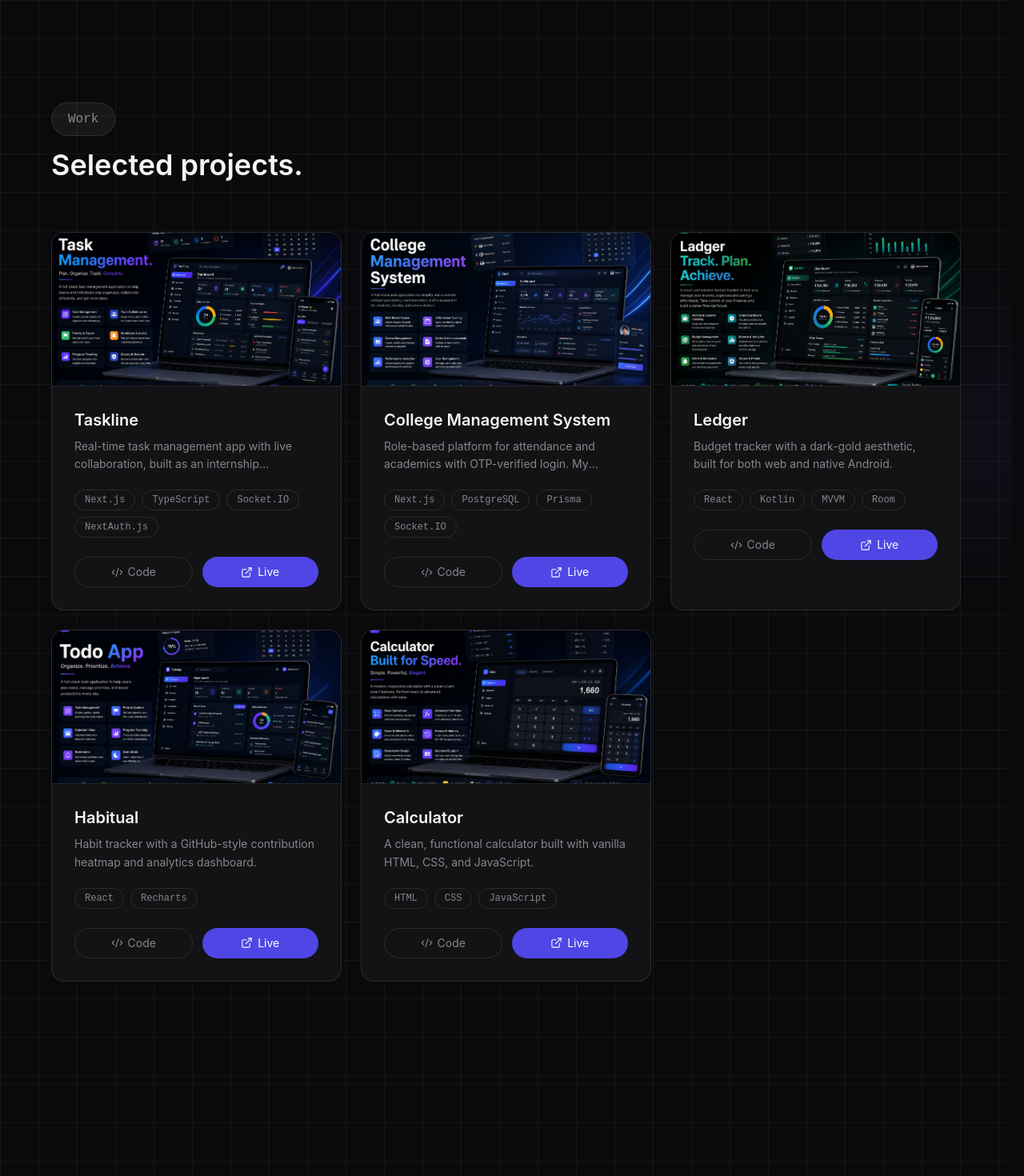
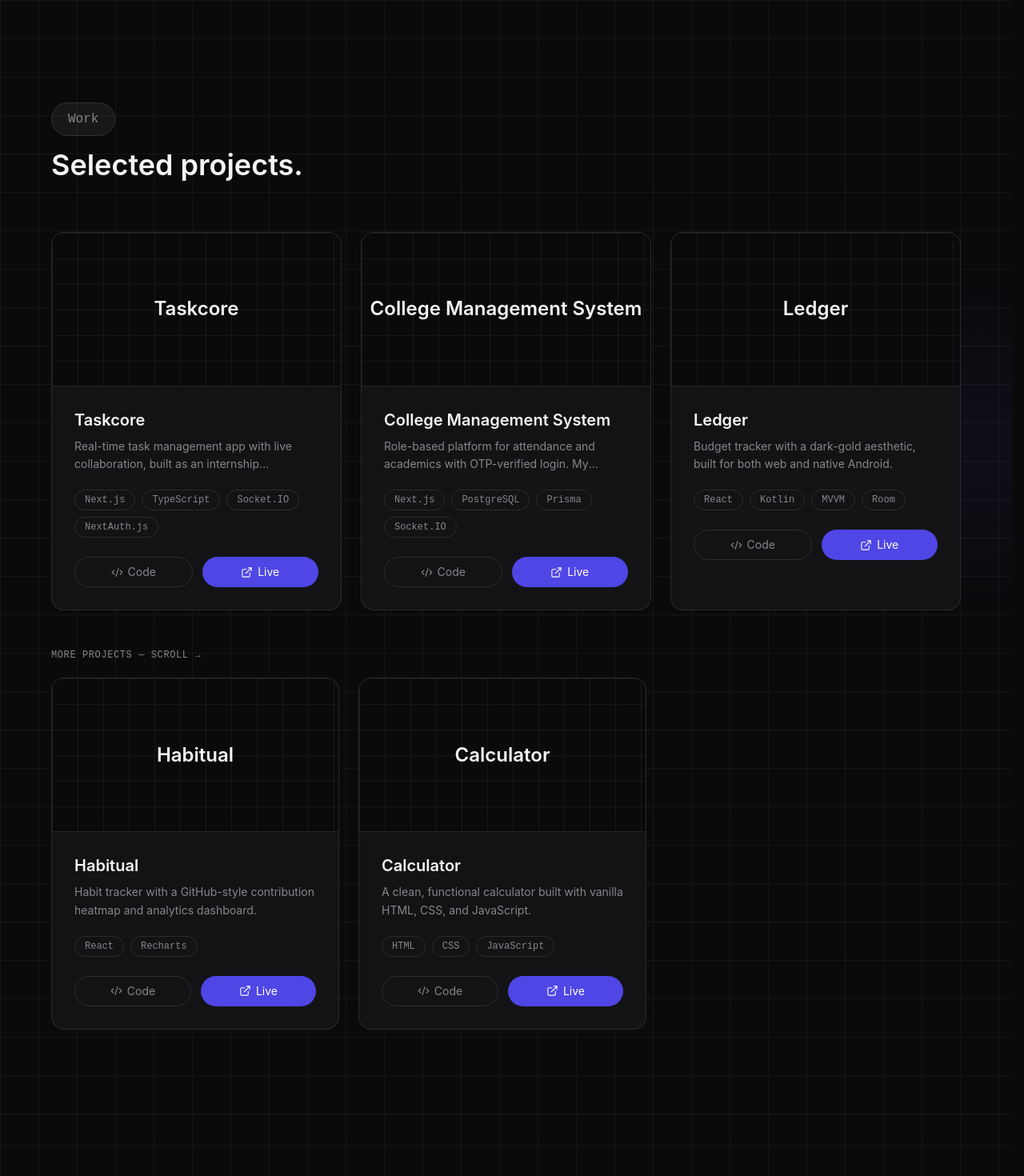
Before and after one commit to BikashxDash/Portfolio, a Next.js app: page / in a window 1280 px wide. Shown: the part 1920-3390 px from the top of the page at 80% size. Built offline with nearby package versions, Linux system fonts and the light colour scheme.

Commit message:
Update an project

```diff
--- a/src/components/Work.js
+++ b/src/components/Work.js
@@ -1,18 +1,198 @@
+// "use client";
+
+// import { motion } from "framer-motion";
+// import { Code2, ExternalLink } from "lucide-react";
+// import Image from "next/image";
+
+// const PROJECTS = [
+//   {
+//     name: "Taskline",
+//     description:
+//       "Real-time task management app with live collaboration, built as an internship submission.",
+//     stack: ["Next.js", "TypeScript", "Socket.IO", "NextAuth.js"],
+//     github: "https://github.com/BikashxDash/Taskline",
+//     live: "",
+//     image: "/projects/taskline.png",
+//   },
+//   {
+//     name: "College Management System",
+//     description:
+//       "Role-based platform for attendance and academics with OTP-verified login. My primary solo project.",
+//     stack: ["Next.js", "PostgreSQL", "Prisma", "Socket.IO"],
+//     github: "https://github.com/BikashxDash/College-Management-System",
+//     live: "",
+//     image: "/projects/college-management-system.png",
+//   },
+//   {
+//     name: "Ledger",
+//     description:
+//       "Budget tracker with a dark-gold aesthetic, built for both web and native Android.",
+//     stack: ["React", "Kotlin", "MVVM", "Room"],
+//     github: "https://github.com/BikashxDash/Ledger",
+//     live: "",
+//     image: "/projects/ledger.png",
+//   },
+//   {
+//     name: "Habitual",
+//     description:
+//       "Habit tracker with a GitHub-style contribution heatmap and analytics dashboard.",
+//     stack: ["React", "Recharts"],
+//     github: "https://github.com/BikashxDash/Habitual",
+//     live: "",
+//     image: "/projects/habitual.png",
+//   },
+//   {
+//     name: "Calculator",
+//     description:
+//       "A clean, functional calculator built with vanilla HTML, CSS, and JavaScript.",
+//     stack: ["HTML", "CSS", "JavaScript"],
+//     github: "https://github.com/BikashxDash/Calculator",
+//     live: "",
+//     image: "/projects/calculator.png",
+//   },
+// ];
+
+// function ProjectCard({ project, index }) {
+//   return (
+//     <motion.div
+//       initial={{ opacity: 0, y: 24 }}
+//       whileInView={{ opacity: 1, y: 0 }}
+//       viewport={{ once: true, margin: "-100px" }}
+//       transition={{ duration: 0.5, delay: index * 0.08, ease: [0.16, 1, 0.3, 1] }}
+//       whileHover={{ y: -6 }}
+//       className="group relative overflow-hidden rounded-2xl border border-border bg-surface transition-shadow duration-300 hover:shadow-2xl"
+//     >
+//       <div className="relative flex h-48 w-full items-center justify-center overflow-hidden border-b border-border bg-bg">
+//         <div
+//           className="pointer-events-none absolute inset-0 opacity-[0.06]"
+//           style={{
+//             backgroundImage:
+//               "linear-gradient(to right, var(--text-primary) 1px, transparent 1px), linear-gradient(to bottom, var(--text-primary) 1px, transparent 1px)",
+//             backgroundSize: "32px 32px",
+//           }}
+//         />
+//         <span className="font-display relative z-0 text-2xl font-semibold text-text-secondary/40 transition-colors duration-300 group-hover:text-accent/60">
+//           {project.name}
+//         </span>
+//         {project.image && (
+//           <Image
+//             src={project.image}
+//             alt={project.name}
+//             fill
+//             sizes="(max-width: 768px) 100vw, 33vw"
+//             className="relative z-10 object-cover transition-transform duration-500 group-hover:scale-105"
+//           />
+//         )}
+//       </div>
+
+//       <div className="p-7">
+//         <h3 className="font-display mb-2 text-xl font-semibold text-text-primary">
+//           {project.name}
+//         </h3>
+//         <p className="mb-5 line-clamp-2 text-sm leading-relaxed text-text-secondary">
+//           {project.description}
+//         </p>
+
+//         <div className="mb-6 flex flex-wrap gap-2">
+//           {project.stack.map((tech) => (
+//             <span
+//               key={tech}
+//               className="rounded-full border border-border px-3 py-1 font-mono text-xs text-text-secondary"
+//             >
+//               {tech}
+//             </span>
+//           ))}
+//         </div>
+
+//         <div className="flex gap-3">
+//           <a
+//             href={project.github}
+//             target="_blank"
+//             rel="noopener noreferrer"
+//             className="flex flex-1 items-center justify-center gap-1.5 rounded-full border border-border px-4 py-2 text-sm text-text-secondary transition-colors hover:text-text-primary"
+//           >
+//             <Code2 size={15} strokeWidth={1.75} />
+//             Code
+//           </a>
+//           <a
+//             href={project.live || "#"}
+//             target={project.live ? "_blank" : undefined}
+//             rel="noopener noreferrer"
+//             className="flex flex-1 items-center justify-center gap-1.5 rounded-full bg-accent px-4 py-2 text-sm text-white transition-opacity hover:opacity-90"
+//           >
+//             <ExternalLink size={15} strokeWidth={1.75} />
+//             Live
+//           </a>
+//         </div>
+//       </div>
+//     </motion.div>
+//   );
+// }
+
+// export default function Work() {
+//   return (
+//     <section id="work" className="relative w-full overflow-hidden px-6 py-24 md:px-16 md:py-32">
+//       <div
+//         className="pointer-events-none absolute -right-40 top-1/4 h-[400px] w-[400px] rounded-full opacity-[0.08] blur-3xl"
+//         style={{ background: "radial-gradient(circle, #6366F1, transparent 70%)" }}
+//       />
+//       <div
+//         className="pointer-events-none absolute inset-0 opacity-[0.05]"
+//         style={{
+//           backgroundImage:
+//             "linear-gradient(to right, var(--text-primary) 1.5px, transparent 1.5px), linear-gradient(to bottom, var(--text-primary) 1.5px, transparent 1.5px)",
+//           backgroundSize: "48px 48px, 48px 48px",
+//         }}
+//       />
+
+//       <div className="relative mx-auto max-w-6xl">
+//         <motion.p
+//           initial={{ opacity: 0, y: 16 }}
+//           whileInView={{ opacity: 1, y: 0 }}
+//           viewport={{ once: true, margin: "-100px" }}
+//           transition={{ duration: 0.5, ease: [0.16, 1, 0.3, 1] }}
+//           className="mb-4 inline-block rounded-full border border-border bg-surface-glass px-5 py-2 font-mono text-base text-text-secondary"
+//         >
+//           Work
+//         </motion.p>
+
+//         <motion.h2
+//           initial={{ opacity: 0, y: 16 }}
+//           whileInView={{ opacity: 1, y: 0 }}
+//           viewport={{ once: true, margin: "-100px" }}
+//           transition={{ duration: 0.5, delay: 0.05, ease: [0.16, 1, 0.3, 1] }}
+//           className="font-display mb-16 max-w-xl text-3xl font-semibold leading-snug text-text-primary md:text-4xl"
+//         >
+//           Selected projects.
+//         </motion.h2>
+
+//         <div className="grid grid-cols-1 gap-6 sm:grid-cols-2 lg:grid-cols-3">
+//           {PROJECTS.map((project, i) => (
+//             <ProjectCard key={project.name} project={project} index={i} />
+//           ))}
+//         </div>
+
+//       </div>
+//     </section>
+//   );
+// }
+
+
 "use client";
 
 import { motion } from "framer-motion";
+import Image from "next/image";
 import { Code2, ExternalLink } from "lucide-react";
-import Image from "next/image";
 
 const PROJECTS = [
   {
-    name: "Taskline",
+    name: "Taskcore",
     description:
       "Real-time task management app with live collaboration, built as an internship submission.",
     stack: ["Next.js", "TypeScript", "Socket.IO", "NextAuth.js"],
-    github: "https://github.com/BikashxDash/Taskline",
+    github: "https://github.com/BikashxDash/Taskcore",
     live: "",
-    image: "/projects/taskline.png",
+    image: "",
   },
   {
     name: "College Management System",
@@ -21,7 +201,7 @@ const PROJECTS = [
     stack: ["Next.js", "PostgreSQL", "Prisma", "Socket.IO"],
     github: "https://github.com/BikashxDash/College-Management-System",
     live: "",
-    image: "/projects/college-management-system.png",
+    image: "",
   },
   {
     name: "Ledger",
@@ -30,7 +210,7 @@ const PROJECTS = [
     stack: ["React", "Kotlin", "MVVM", "Room"],
     github: "https://github.com/BikashxDash/Ledger",
     live: "",
-    image: "/projects/ledger.png",
+    image: "",
   },
   {
     name: "Habitual",
@@ -39,7 +219,7 @@ const PROJECTS = [
     stack: ["React", "Recharts"],
     github: "https://github.com/BikashxDash/Habitual",
     live: "",
-    image: "/projects/habitual.png",
+    image: "",
   },
   {
     name: "Calculator",
@@ -48,11 +228,14 @@ const PROJECTS = [
     stack: ["HTML", "CSS", "JavaScript"],
     github: "https://github.com/BikashxDash/Calculator",
     live: "",
-    image: "/projects/calculator.png",
+    image: "",
   },
 ];
 
-function ProjectCard({ project, index }) {
+const FEATURED = PROJECTS.slice(0, 3);
+const MORE = PROJECTS.slice(3);
+
+function ProjectCard({ project, index, className = "" }) {
   return (
     <motion.div
       initial={{ opacity: 0, y: 24 }}
@@ -60,7 +243,7 @@ function ProjectCard({ project, index }) {
       viewport={{ once: true, margin: "-100px" }}
       transition={{ duration: 0.5, delay: index * 0.08, ease: [0.16, 1, 0.3, 1] }}
       whileHover={{ y: -6 }}
-      className="group relative overflow-hidden rounded-2xl border border-border bg-surface transition-shadow duration-300 hover:shadow-2xl"
+      className={`group relative overflow-hidden rounded-2xl border border-border bg-surface transition-shadow duration-300 hover:shadow-2xl ${className}`}
     >
       <div className="relative flex h-48 w-full items-center justify-center overflow-hidden border-b border-border bg-bg">
         <div
@@ -166,11 +349,31 @@ export default function Work() {
           Selected projects.
         </motion.h2>
 
+        {/* Featured — fixed 3-card grid */}
         <div className="grid grid-cols-1 gap-6 sm:grid-cols-2 lg:grid-cols-3">
-          {PROJECTS.map((project, i) => (
+          {FEATURED.map((project, i) => (
             <ProjectCard key={project.name} project={project} index={i} />
           ))}
         </div>
+
+        {/* More projects — horizontal side-scroll */}
+        {MORE.length > 0 && (
+          <div className="mt-12">
+            <p className="mb-5 font-mono text-xs uppercase tracking-wider text-text-secondary">
+              More projects — scroll →
+            </p>
+            <div className="scrollbar-hide -mx-6 flex snap-x snap-mandatory gap-6 overflow-x-auto px-6 pb-4 md:-mx-16 md:px-16">
+              {MORE.map((project, i) => (
+                <ProjectCard
+                  key={project.name}
+                  project={project}
+                  index={i}
+                  className="w-[80vw] shrink-0 snap-start sm:w-[360px]"
+                />
+              ))}
+            </div>
+          </div>
+        )}
       </div>
     </section>
   );
```
